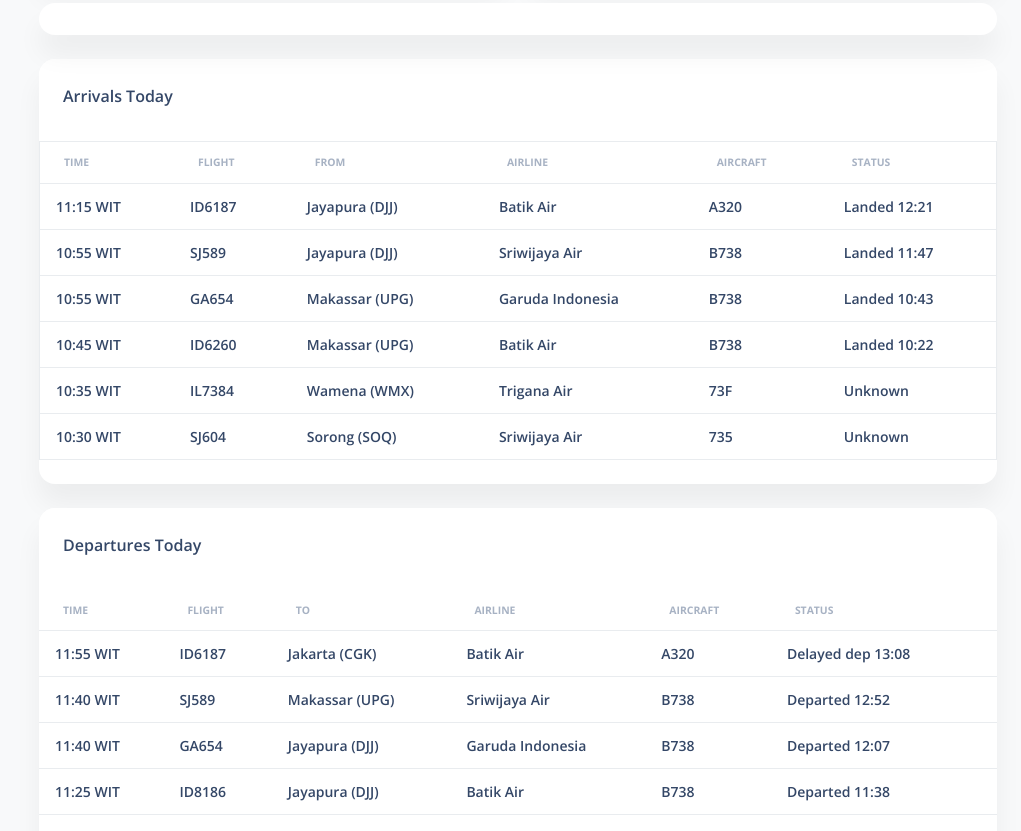
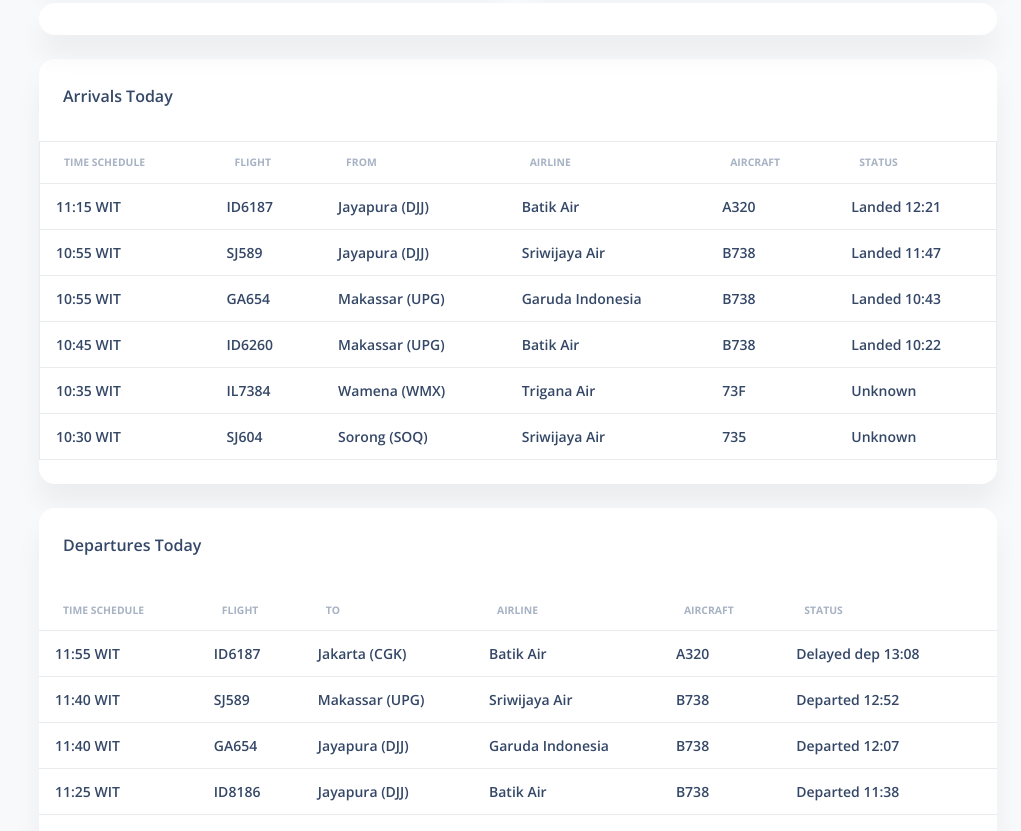
Before and after one commit to HafizIhsan/17-221810407, a website: page pages/dashboard.html in a window 1280 px wide. Shown: the part 522-1353 px from the top of the page, without its empty margins (259-1280 px from the left). Drawn offline with nearby package versions, Linux system fonts and the light colour scheme; no server answers; a script that the page names is missing.

Commit message:
update dashboard

```diff
--- a/pages/dashboard.html
+++ b/pages/dashboard.html
@@ -258,7 +258,7 @@
                                     <table class='table align-items-center mb-0'>
                                         <thead>
                                             <tr>
-                                                <th class='text-uppercase text-secondary text-xxs font-weight-bolder opacity-7'>Time</th>
+                                                <th class='text-uppercase text-secondary text-xxs font-weight-bolder opacity-7'>Time Schedule</th>
                                                 <th class='text-uppercase text-secondary text-xxs font-weight-bolder opacity-7'>Flight</th>
                                                 <th class='text-uppercase text-secondary text-xxs font-weight-bolder opacity-7'>From</th>
                                                 <th class='text-uppercase text-secondary text-xxs font-weight-bolder opacity-7'>Airline</th>
@@ -555,7 +555,7 @@
                                     <table class='table align-items-center mb-0'>
                                         <thead>
                                             <tr>
-                                                <th class='text-uppercase text-secondary text-xxs font-weight-bolder opacity-7'>Time</th>
+                                                <th class='text-uppercase text-secondary text-xxs font-weight-bolder opacity-7'>Time Schedule</th>
                                                 <th class='text-uppercase text-secondary text-xxs font-weight-bolder opacity-7'>Flight</th>
                                                 <th class='text-uppercase text-secondary text-xxs font-weight-bolder opacity-7'>To</th>
                                                 <th class='text-uppercase text-secondary text-xxs font-weight-bolder opacity-7'>Airline</th>
```
